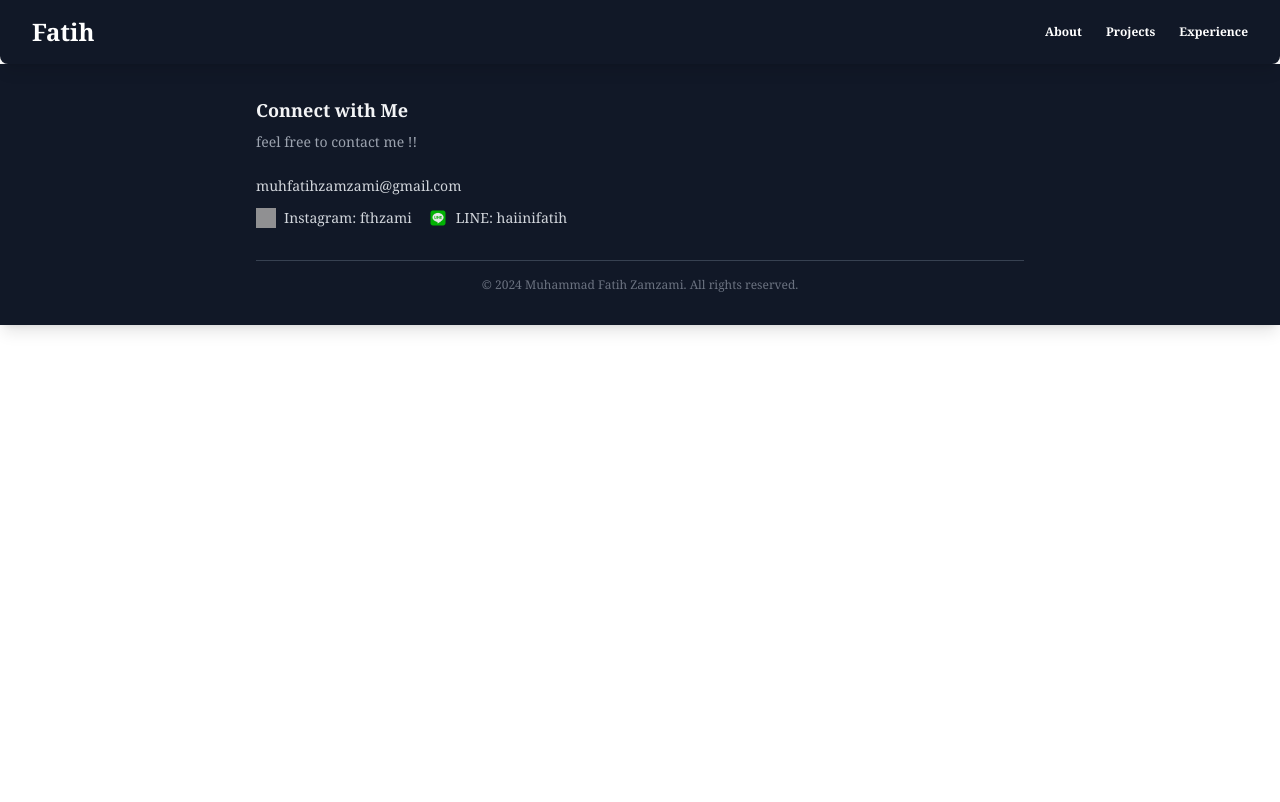
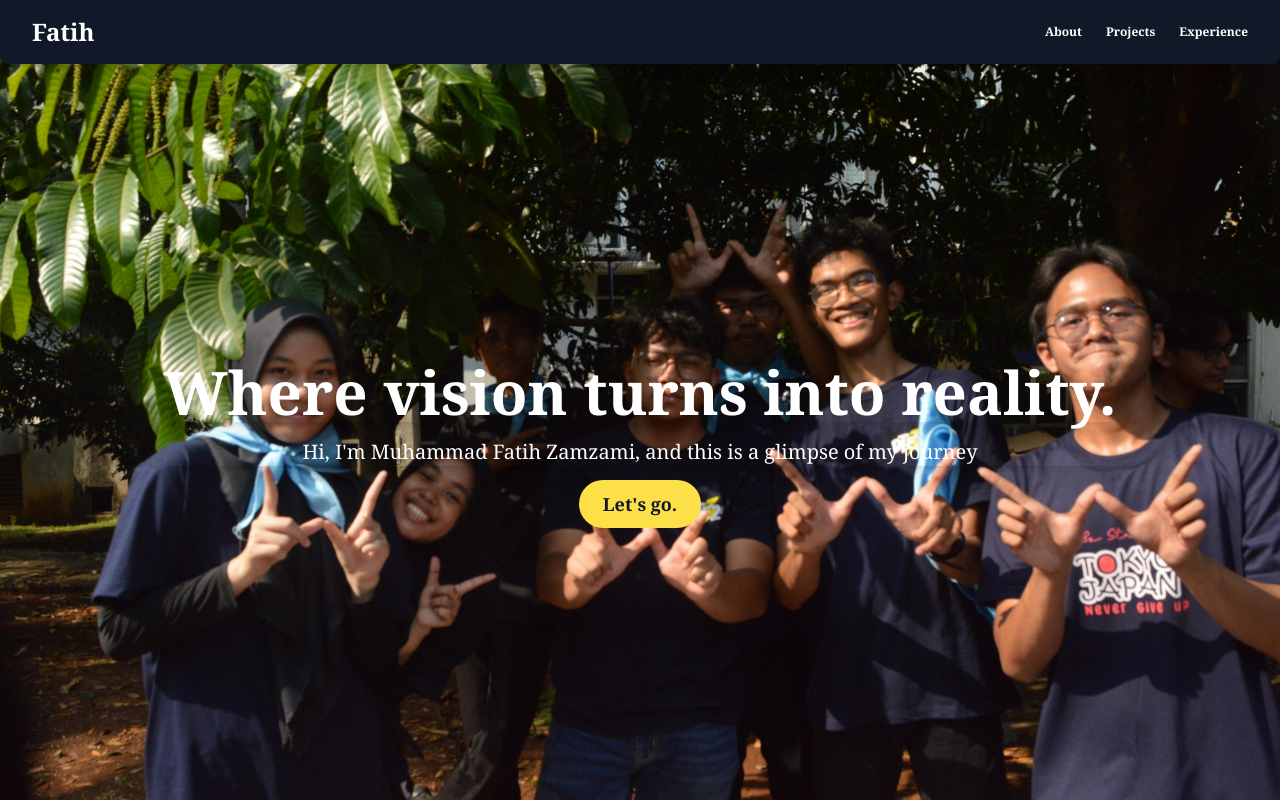
Before and after one commit to enclaire1443/Intern-FE-Week2, a React (Vite) app: page /contact in a window 1280 px wide. Shown: the top 802 px of the page. Built offline with nearby package versions, Linux system fonts and the light colour scheme; grey boxes are pictures that could not be loaded; a web font is replaced by a local one.

Commit message:
fixed lots of bug in the dev site

```diff
--- a/index.html
+++ b/index.html
@@ -3,7 +3,7 @@
   <head>
     <meta charset="UTF-8" />
     <meta name="viewport" content="width=device-width, initial-scale=1.0" />
-    <title>Vite + React</title>
+    <title>Intern Week 2</title>
 
     <link rel="preconnect" href="https://fonts.googleapis.com">
     <link rel="preconnect" href="https://fonts.gstatic.com" crossorigin>
@@ -11,7 +11,7 @@
 
     <link rel="icon" type="image/svg+xml" href="/vite.svg" />
 
-    <base href="/Intern-FE-Week2/" />
+    <base href="/" />
   </head>
   <body>
     <div id="root"></div>
--- a/src/App.jsx
+++ b/src/App.jsx
@@ -1,18 +1,21 @@
 import React from 'react';
 import { BrowserRouter as Router, Route, Routes } from 'react-router-dom';
+import NavBar from './components/NavBar';
 import HomePage from './components/HomePage';
 import MainPage from './components/MainPage';
-import NavBar from './components/NavBar';
 import Contact from './components/Contact';
 
 function App() {
   return (
     <Router>
       <NavBar />
-      <Routes>
-        <Route path="/" element={<HomePage />} />
-        <Route path="/MainPage" element={<MainPage />} />
-      </Routes>
+      <div className="content">
+        <Routes>
+          <Route path="/" element={<HomePage />} />
+          <Route path="/mainpage" element={<MainPage />} />
+          <Route path="/contact" element={<HomePage />} />
+        </Routes>
+      </div>
       <Contact />
     </Router>
   );
--- a/src/components/HomePage.jsx
+++ b/src/components/HomePage.jsx
@@ -2,36 +2,51 @@ import React, { useState, useEffect } from 'react';
 import fototim1 from '../assets/fototim1.jpeg';
 import fototim2 from '../assets/fototim2.jpeg';
 import fototim3 from '../assets/fototim3.jpeg';
+import { Link } from 'react-router-dom';
 
 const HomePage = () => {
-  const images = [fototim3, fototim1, fototim2];
-
+  const images = [fototim1, fototim2, fototim3];
   const [currentImage, setCurrentImage] = useState(0);
+  const [fade, setFade] = useState(true); // For fade effect
 
   useEffect(() => {
     const interval = setInterval(() => {
-      setCurrentImage((prevImage) => (prevImage + 1) % images.length);
-    }, 5000);
+      setFade(false); // Start fading out
+
+      // Set the next image after a short delay to allow fade-out effect
+      setTimeout(() => {
+        setCurrentImage((prevImage) => (prevImage + 1) % images.length);
+        setFade(true); // Fade back in
+      }, 500); // Adjust this delay to control fade timing
+
+    }, 3000); // Change image every 3 seconds
 
     return () => clearInterval(interval);
   }, []);
 
   return (
-    <div className="relative w-full h-screen bg-gray-100 pt-16">
+    <div className="relative w-full h-screen bg-gray-900 pt-20">
       <div
-        className="absolute inset-0 bg-cover bg-center bg-no-repeat"
+        className={`absolute inset-0 bg-cover bg-center transition-opacity duration-500 ease-in-out ${
+          fade ? 'opacity-100' : 'opacity-0'
+        }`}
         style={{ backgroundImage: `url(${images[currentImage]})` }}
-      >
-        <div className="w-full h-full bg-black opacity-40"></div>
-      </div>
+      />
 
       <div className="relative z-10 flex justify-center items-center w-full h-full text-center">
         <div className="text-white">
-          <h1 className="shadow-lg text-white text-4xl sm:text-5xl md:text-6xl font-bold mb-4">Where vision turns into reality.</h1>
-          <p className="text-lg sm:text-xl text-gray-100 shadow-lg mb-6">Hi, im Muhammad Fatih Zamzami, and this is a glimpse of my journey</p>
-          <a href="/MainPage" className="bg-yellow-300 hover:bg-yellow-200 text-white px-6 py-3 rounded-full text-lg font-semibold transition duration-200">
-            lets go.
-          </a>
+          <h1 className="text-4xl sm:text-5xl md:text-6xl font-bold mb-4 shadow-lg">
+            Where vision turns into reality.
+          </h1>
+          <p className="text-lg sm:text-xl text-white mb-6 shadow-lg">
+            Hi, I'm Muhammad Fatih Zamzami, and this is a glimpse of my journey
+          </p>
+          <Link
+            to="/mainpage"
+            className="bg-yellow-300 hover:bg-yellow-200 text-gray-900 px-6 py-3 rounded-full text-lg font-semibold transition duration-200"
+          >
+            Let's go.
+          </Link>
         </div>
       </div>
     </div>
--- a/src/components/MainPage.jsx
+++ b/src/components/MainPage.jsx
@@ -5,11 +5,12 @@ import fotocontactme from '../assets/fotocontactme.png';
 const MainPage = () => {
   return (
     <main className="bg-gradient-to-r from-gray-800 to-gray-900 font-sans">
-
       <section id="Home" className="h-screen flex flex-col justify-center items-center text-center bg-white from-gray-800 to-gray-900 px-4">
-        <h1 className="text-6xl font-bold mb-4" >Lets step inside !</h1>
+        <h1 className="text-6xl font-bold mb-4">Let's step inside!</h1>
         <p className="text-xl mb-6">Welcome to my journey</p>
-        <a href="#About" className="text-lg bg-yellow-400 text-gray-900 py-2 px-6 rounded-full hover:bg-yellow-300 transition duration-200">Explore More</a>
+        <a href="#About" className="text-lg bg-yellow-400 text-gray-900 py-2 px-6 rounded-full hover:bg-yellow-300 transition duration-200">
+          Explore More
+        </a>
       </section>
 
       <section id="About" className="h-screen flex flex-col lg:flex-row justify-center items-center gap-40 g-gradient-to-r from-blue-300 to-blue-400 px-8 py-20">
@@ -19,7 +20,7 @@ const MainPage = () => {
         <div className="lg:w-1/2 text-center lg:text-left mt-8 lg:mt-0">
           <h2 className="text-4xl font-semibold text-yellow-300 mb-4">About Me</h2>
           <p className="text-xl text-white max-w-3xl mx-auto">
-            I'm Muhammad Fatih Zamzami, im an ambitious Electrical Engineering student at the Universitas Indonesia. Passionate about technology, science, and mathematics, im driven to make a positive societal impact through innovation. Im also eager to expand my knowledge and build a strong professional network.
+            I'm Muhammad Fatih Zamzami, an ambitious Electrical Engineering student at the Universitas Indonesia. Passionate about technology, science, and mathematics, I'm driven to make a positive societal impact through innovation.
           </p>
         </div>
       </section>
@@ -30,16 +31,13 @@ const MainPage = () => {
           <div className="bg-gradient-to-r from-gray-800 to-gray-900 p-6 rounded-lg shadow-xl w-full lg:w-1/2 transform transition duration-500 hover:scale-105">
             <img src={fotocontactme} alt="Project 1" className="w-full h-48 object-cover rounded-lg mb-4" />
             <h3 className="text-xl font-semibold mb-2 text-yellow-300">Contact Me Page</h3>
-            <p className="text-lg text-white">This is a contact me page that i develop during my time in Exercise FTUI Internship 2024. It uses HTML, TailwindCSS, and a JavaScript script to execute the program</p>
+            <p className="text-lg text-white">This is a contact me page that I developed during my Exercise FTUI Internship 2024. It uses HTML, TailwindCSS, and JavaScript.</p>
           </div>
         </div>
       </section>
 
       <section id="Experience" className="min-h-screen bg-gradient-to-r from-gray-800 to-gray-900 px-8 py-20 shadow-lg flex flex-col">
-  <h2 className="text-4xl font-semibold text-yellow-300 mb-8 text-center tracking-wider">
-    My Experiences
-  </h2>
-
+        <h2 className="text-4xl font-semibold text-yellow-300 mb-8 text-center tracking-wider">My Experiences</h2>
         <div className="text-center flex-grow">
           <p className="text-xl text-white max-w-3xl mx-auto mb-8">
             Here's a glimpse of my experiences that have shaped my journey:
@@ -48,17 +46,17 @@ const MainPage = () => {
           <div className="flex flex-col gap-6 lg:grid lg:grid-cols-2 lg:gap-8 max-w-4xl mx-auto">
             <div className="bg-white text-gray-900 p-6 rounded-lg shadow-lg transform transition duration-500 hover:scale-105">
               <h3 className="text-2xl font-semibold text-gray-800 mb-2">2023 World Scout Jamboree - Indonesian Delegate</h3>
-        <p className="text-base">I had the honor of representing Indonesia at the World Scout Jamboree, where I participated in various leadership and teamwork activities, engaging with scouts from around the world.</p>
+              <p className="text-base">I had the honor of representing Indonesia at the World Scout Jamboree.</p>
             </div>
 
             <div className="bg-white text-gray-900 p-6 rounded-lg shadow-lg transform transition duration-500 hover:scale-105">
               <h3 className="text-2xl font-semibold text-gray-800 mb-2">Potluck Event Staff at GADEENG 2024</h3>
-        <p className="text-base">I worked as a staff member for the Potluck Event at GADEENG 2024, overseeing logistics, helping to coordinate guests, and ensuring the event ran smoothly.</p>
+              <p className="text-base">I worked as a staff member for the Potluck Event at GADEENG 2024.</p>
             </div>
 
             <div className="bg-white text-gray-900 p-6 rounded-lg shadow-lg transform transition duration-500 hover:scale-105">
               <h3 className="text-2xl font-semibold text-gray-800 mb-2">Exercise FTUI Internship 2024</h3>
-        <p className="text-base">Currently interning at Exercise FTUI, working with the frontend team on web development projects using ReactJS and TailwindCSS.</p>
+              <p className="text-base">Currently interning at Exercise FTUI, working on web development projects using ReactJS and TailwindCSS.</p>
             </div>
             <div className="col-span-2 flex justify-center items-center text-center mt-6">
               <h3 className="text-2xl font-semibold text-white">and more to come...</h3>
--- a/src/components/NavBar.jsx
+++ b/src/components/NavBar.jsx
@@ -1,21 +1,29 @@
 import React from 'react';
+import { Link } from 'react-router-dom';
 
 const NavBar = () => {
+  const scrollToSection = (id) => {
+    const section = document.getElementById(id);
+    if (section) {
+      section.scrollIntoView({ behavior: 'smooth' });
+    }
+  };
+
   return (
     <div className="bg-gray-900 w-full h-16 flex justify-between items-center text-white fixed top-0 z-50 rounded-b-lg shadow-lg px-8">
-      <a href="/" className="text-2xl font-bold text-white hover:text-yellow-400 transition duration-200">
+      <Link to="/" className="text-2xl font-bold text-white hover:text-yellow-400 transition duration-200">
         Fatih
-      </a>
+      </Link>
       <div className="flex gap-6 text-xs font-semibold">
-        <a href="#About" className="hover:text-yellow-400 transition duration-200">
+        <Link to="#About" onClick={() => scrollToSection('About')} className="hover:text-yellow-400 transition duration-200">
           About
-        </a>
-        <a href="#Projects" className="hover:text-yellow-400 transition duration-200">
+        </Link>
+        <Link to="#Projects" onClick={() => scrollToSection('Projects')} className="hover:text-yellow-400 transition duration-200">
           Projects
-        </a>
-        <a href="#Experience" className="hover:text-yellow-400 transition duration-200">
+        </Link>
+        <Link to="#Experience" onClick={() => scrollToSection('Experience')} className="hover:text-yellow-400 transition duration-200">
           Experience
-        </a>
+        </Link>
       </div>
     </div>
   );
--- a/vite.config.js
+++ b/vite.config.js
@@ -3,5 +3,5 @@ import react from '@vitejs/plugin-react';
 
 export default defineConfig({
   plugins: [react()],
-  base: '/Intern-FE-Week2/',
+  base: '/',
 });
```
Lines whose indentation alone changed are shown as unchanged.
